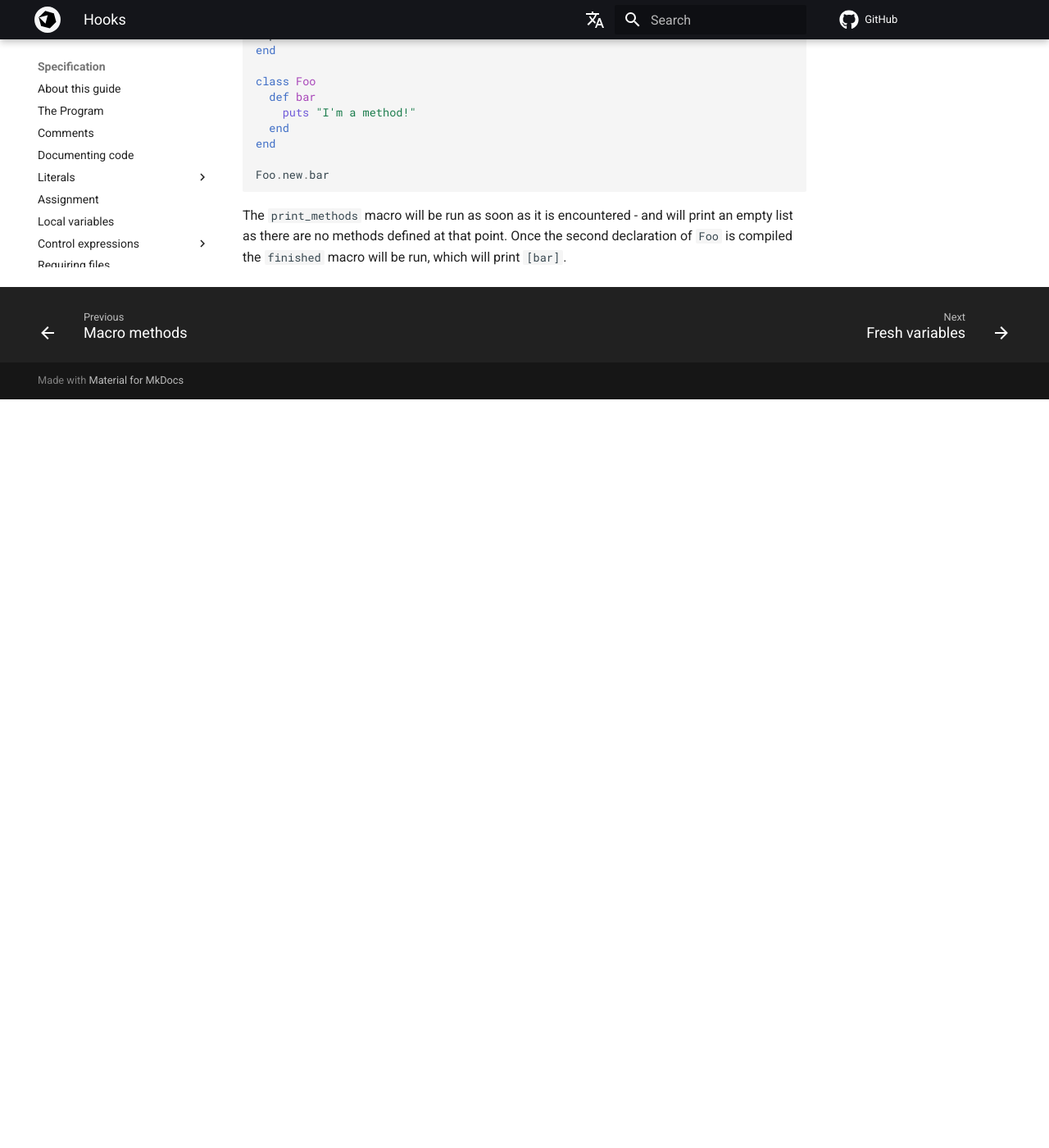
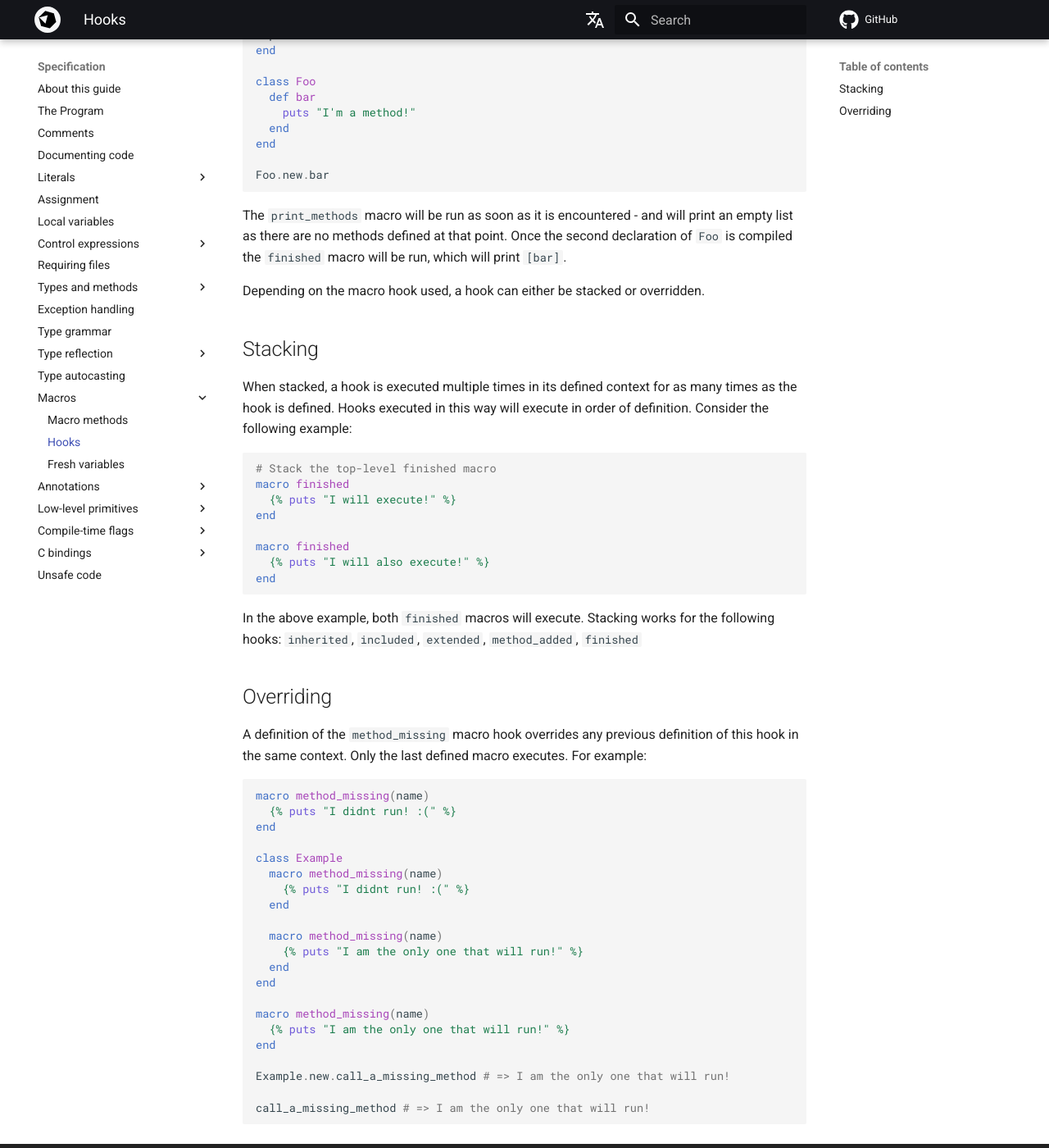
Before and after one commit to crystal-lang/crystal-book, an MkDocs documentation site: the page built from docs/syntax_and_semantics/macros/hooks.md, in a window 1280 px wide and 1400 px high, scrolled down 1993 px. Shown: the whole window at 82% size. Built offline with MkDocs 1.6.1 and Material for MkDocs 9.7.7, drawn with Linux system fonts in a browser that asks for light colours; nearby versions of some CDN libraries; library files that are not in the unit come from our copies; comment, search, counter and statistics services are not loaded; the version menu is left out; before the commit the page ends 2480 px from its top, so only the background shows below that.

Commit message:
Add examples on "stacking" and "overriding" certain macro hooks (#789)
Co-authored-by: Johannes Müller <straightshoota@gmail.com>

````diff
--- a/docs/syntax_and_semantics/macros/hooks.md
+++ b/docs/syntax_and_semantics/macros/hooks.md
@@ -103,3 +103,50 @@ Foo.new.bar
 ```
 
 The `print_methods` macro will be run as soon as it is encountered - and will print an empty list as there are no methods defined at that point. Once the second declaration of `Foo` is compiled the `finished` macro will be run, which will print `[bar]`.
+
+Depending on the macro hook used, a hook can either be stacked or overridden.
+
+## Stacking
+
+When stacked, a hook is executed multiple times in its defined context for as many times as the hook is defined. Hooks executed in this way will execute in order of definition. Consider the following example:
+
+```crystal
+# Stack the top-level finished macro
+macro finished
+  {% puts "I will execute!" %}
+end
+
+macro finished
+  {% puts "I will also execute!" %}
+end
+```
+
+In the above example, both `finished` macros will execute. Stacking works for the following hooks: `inherited`, `included`, `extended`, `method_added`, `finished`
+
+## Overriding
+
+A definition of the `method_missing` macro hook overrides any previous definition of this hook in the same context. Only the last defined macro executes. For example:
+
+```crystal
+macro method_missing(name)
+  {% puts "I didnt run! :(" %}
+end
+
+class Example
+  macro method_missing(name)
+    {% puts "I didnt run! :(" %}
+  end
+
+  macro method_missing(name)
+    {% puts "I am the only one that will run!" %}
+  end
+end
+
+macro method_missing(name)
+  {% puts "I am the only one that will run!" %}
+end
+
+Example.new.call_a_missing_method # => I am the only one that will run!
+
+call_a_missing_method # => I am the only one that will run!
+```
````
